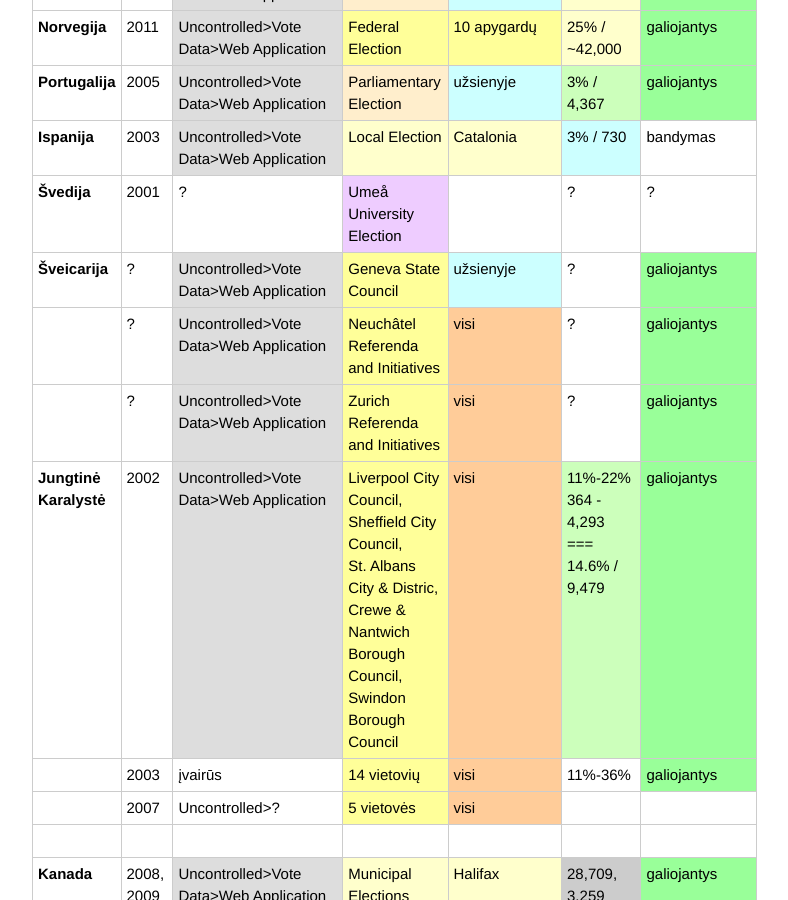
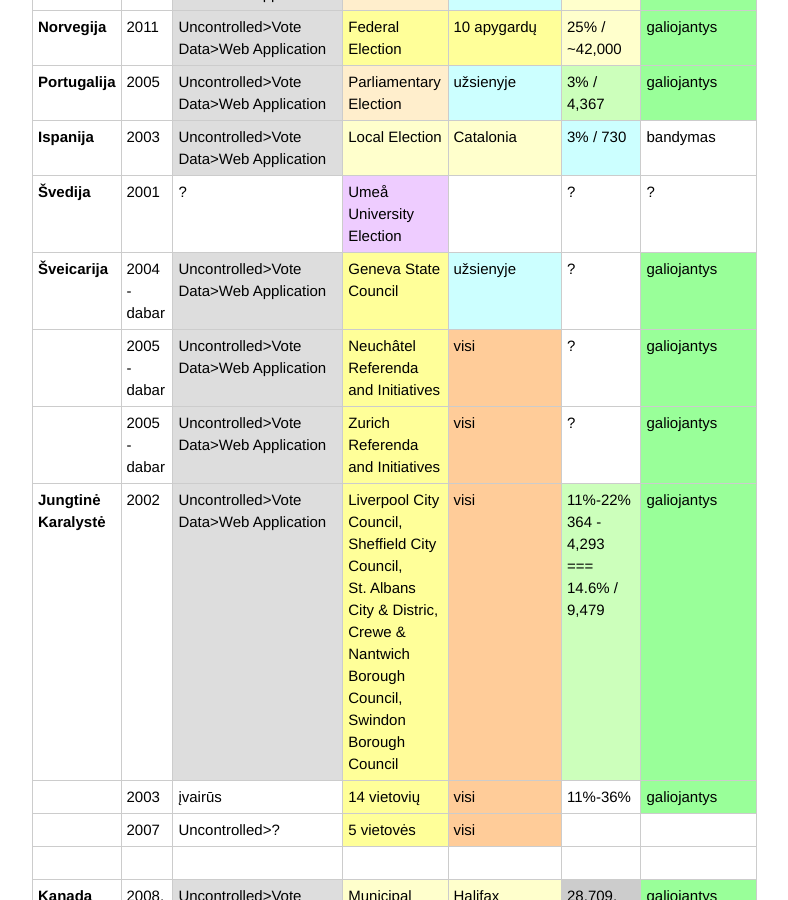
Before and after one commit to emilis/ebalsavimas.liks.lt, a Jekyll site: the page built from pasaulyje.html, in a window 1280 px wide and 900 px high, scrolled down 1979 px. Shown: the whole window, without its empty margins (328-1116 px from the left). Built offline with Jekyll 4.4.1, drawn with Linux system fonts in a browser that asks for light colours.

Commit message:
Added year data for Switzerland.

```diff
--- a/pasaulyje.html
+++ b/pasaulyje.html
@@ -379,7 +379,7 @@ Application/Email/Fax</td>
     </tr>
     <tr>
       <td valign="top"><b>Šveicarija</b></td>
-      <td valign="top">?</td>
+      <td valign="top">2004 - dabar</td>
       <td bgcolor="#dddddd" valign="top">Uncontrolled&gt;Vote Data&gt;Web Application</td>
       <td bgcolor="#ffff99" valign="top">Geneva State Council<br>
 </td>
@@ -391,7 +391,7 @@ Application/Email/Fax</td>
     <tr>
       <td valign="top"><br>
 </td>
-      <td valign="top">?</td>
+      <td valign="top">2005 - dabar</td>
       <td bgcolor="#dddddd" valign="top">Uncontrolled&gt;Vote Data&gt;Web Application</td>
       <td bgcolor="#ffff99" valign="top">Neuch&acirc;tel Referenda and Initiatives</td>
       <td bgcolor="#ffcc99" valign="top">visi<br>
@@ -402,7 +402,7 @@ Application/Email/Fax</td>
     <tr>
       <td valign="top"><br>
 </td>
-      <td valign="top">?</td>
+      <td valign="top">2005 - dabar</td>
       <td bgcolor="#dddddd" valign="top">Uncontrolled&gt;Vote Data&gt;Web Application</td>
       <td bgcolor="#ffff99" valign="top">Zurich Referenda and Initiatives</td>
       <td bgcolor="#ffcc99" valign="top">visi<br>
```
